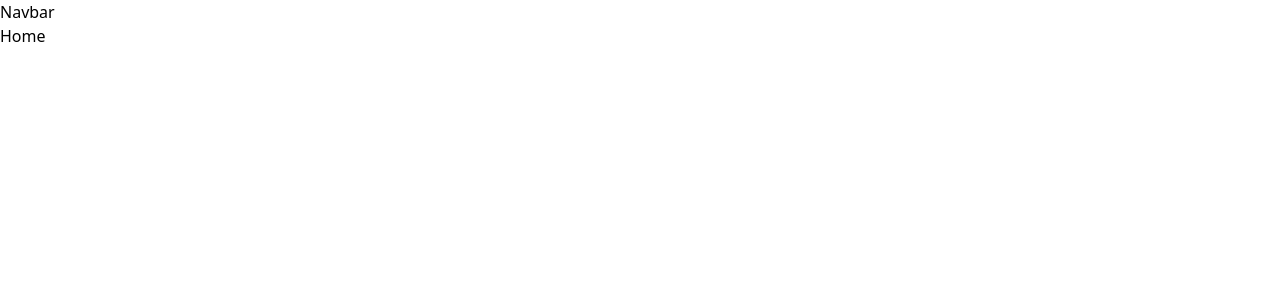
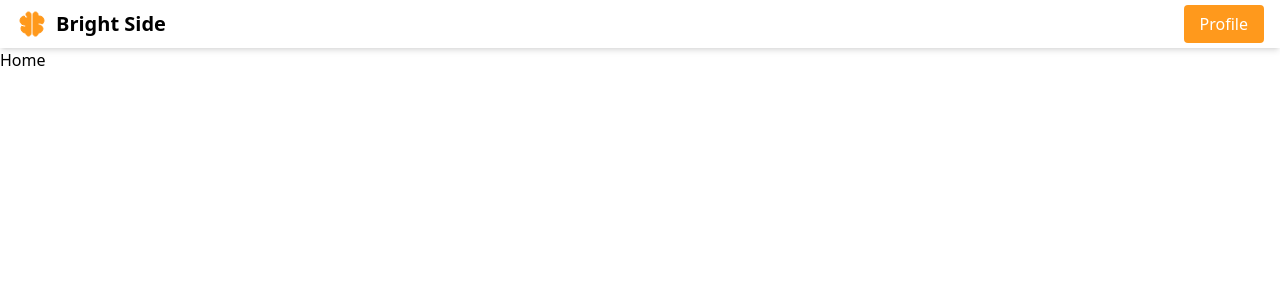
Before and after one commit to kamal-deep-131/mern, a React (Vite) app in the folder frontend/: page / in a window 1280 px wide. Shown: the top 300 px of the page. Built offline with nearby package versions, Linux system fonts and the light colour scheme.

Commit message:
Navbar Added

```diff
--- a/frontend/src/components/Navbar.jsx
+++ b/frontend/src/components/Navbar.jsx
@@ -1,8 +1,25 @@
-import React from 'react'
+import { Link } from 'react-router-dom'
+import { useState } from 'react'
 
 const Navbar = () => {
+    const [login, setLogin] = useState(true)
+
     return (
-        <div>Navbar</div>
+        <header className='flex items-center justify-between p-2 md:py-2 md:px-4 shadow-md bg-white'>
+            <div className='flex items-center justify-center gap-2'>
+                <img src="./favicon.svg" className='w-6 md:w-8' alt="Bright side Logo" />
+                <span className='hidden md:inline font-bold text-xl'>Bright Side</span>
+            </div>
+            <div>
+                {login ?
+                    (
+                        <Link className='py-1 px-2 md:py-2 md:px-4 bg-primary text-sm md:text-base text-white font-medium rounded' to="/profile">Profile</Link>
+                    )
+                    : (
+                        <Link className='py-2 px-4 bg-primary text-white font-medium rounded' to="/login">Login</Link>
+                    )}
+            </div>
+        </header>
     )
 }
 
```
